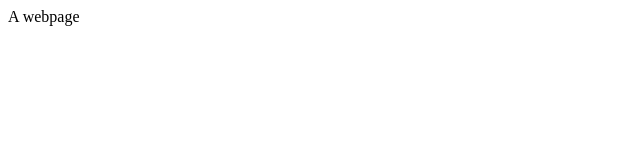
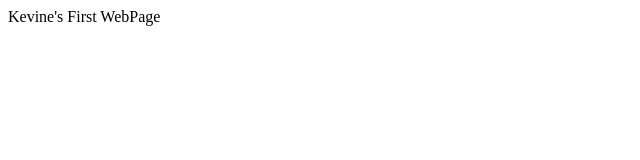
Before and after one commit to aimeekevine/aimeekevine.me, a plain HTML site: page index.html in a window 1280 px wide. Shown: the whole page, without its empty margins (0-640 px from the left). Drawn offline with Linux system fonts and the light colour scheme.

Commit message:
It's beautiful

```diff
--- a/index.html
+++ b/index.html
@@ -4,6 +4,6 @@
         <title>aimeekevine.me</title>
     </head>
     <body>
-        A webpage
+        Kevine's First WebPage
     </body>
 </html>
```
